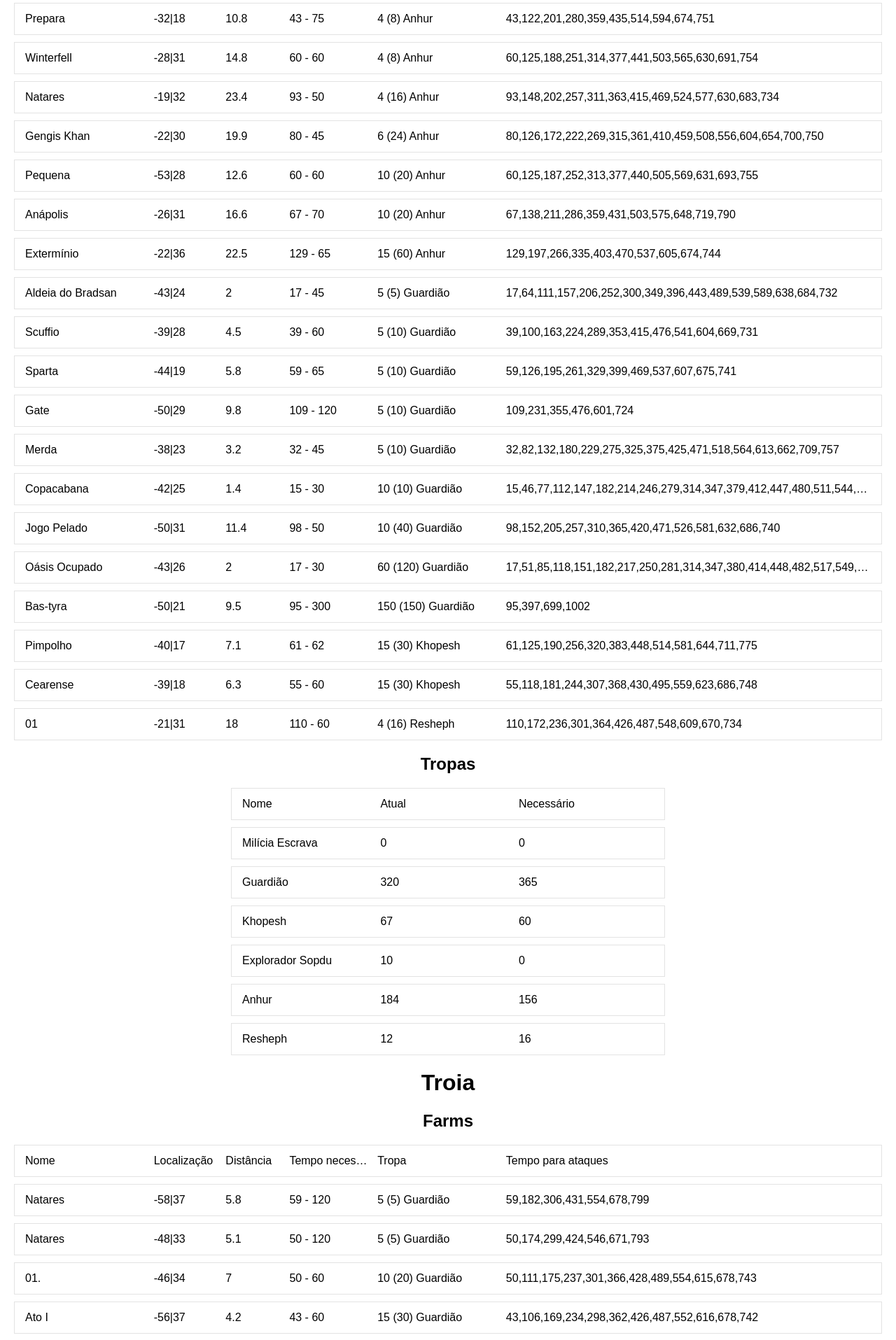
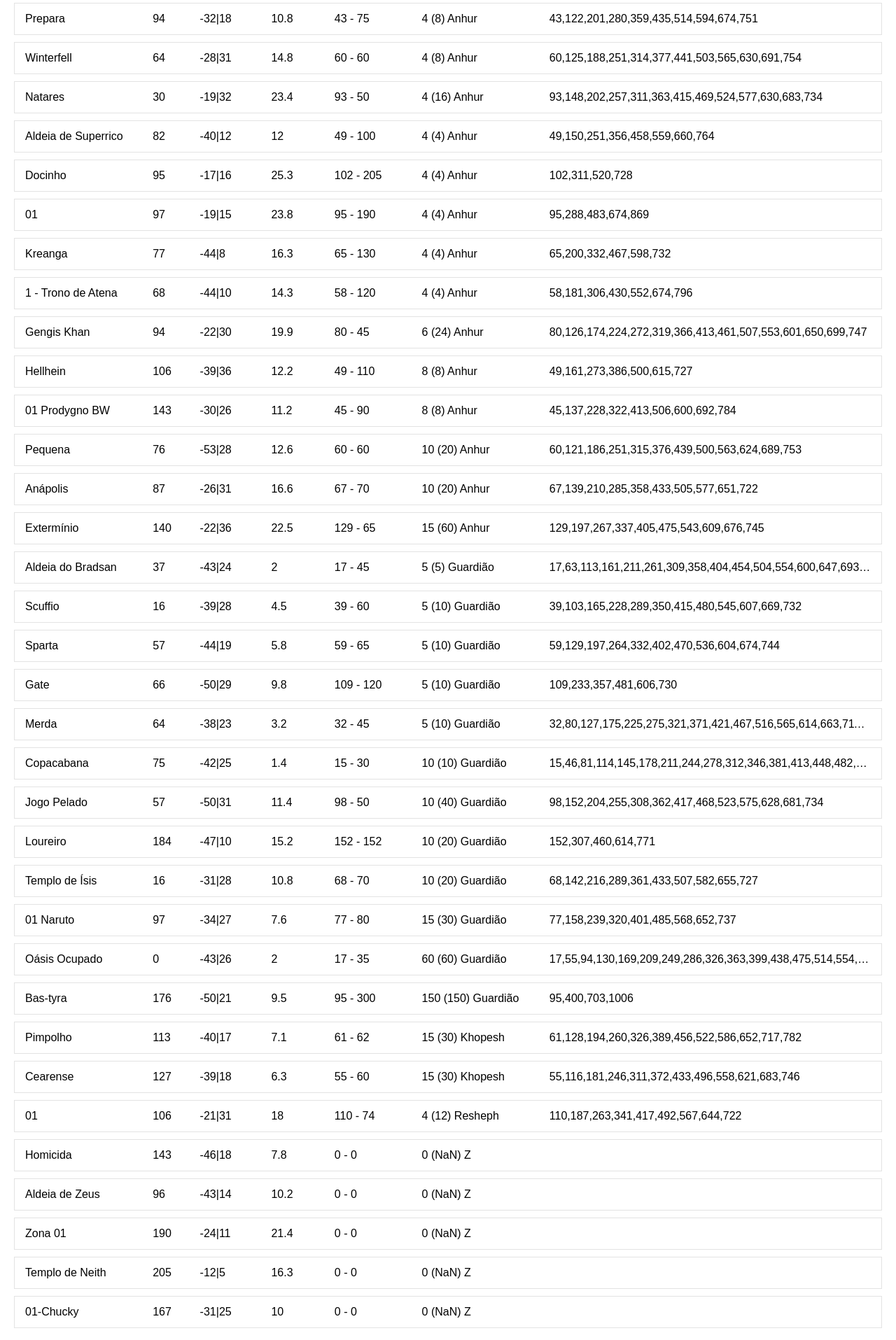
Before and after one commit to jonathanrz/travian-farms, a React (Create React App) app: page / in a window 1280 px wide. Shown: the part 180-2095 px from the top of the page at 70% size. Built offline with nearby package versions, Linux system fonts and the light colour scheme.

Commit message:
Update troops and add vilaggers field

```diff
--- a/src/alexandria/farms.json
+++ b/src/alexandria/farms.json
@@ -2,6 +2,7 @@
   {
     "id": 1,
     "name": "Aldeia do Bradsan",
+    "villagers": 37,
     "localization": "-43|24",
     "distance": 2,
     "time": 17,
@@ -14,6 +15,7 @@
   {
     "id": 2,
     "name": "Copacabana",
+    "villagers": 75,
     "localization": "-42|25",
     "distance": 1.4,
     "time": 15,
@@ -26,6 +28,7 @@
   {
     "id": 3,
     "name": "Scuffio",
+    "villagers": 16,
     "localization": "-39|28",
     "distance": 4.5,
     "time": 39,
@@ -38,6 +41,7 @@
   {
     "id": 4,
     "name": "Sparta",
+    "villagers": 57,
     "localization": "-44|19",
     "distance": 5.8,
     "time": 59,
@@ -50,6 +54,7 @@
   {
     "id": 5,
     "name": "Pimpolho",
+    "villagers": 113,
     "localization": "-40|17",
     "distance": 7.1,
     "time": 61,
@@ -62,6 +67,7 @@
   {
     "id": 6,
     "name": "Gate",
+    "villagers": 66,
     "localization": "-50|29",
     "distance": 9.8,
     "time": 109,
@@ -74,6 +80,7 @@
   {
     "id": 7,
     "name": "Pequena",
+    "villagers": 76,
     "localization": "-53|28",
     "distance": 12.6,
     "time": 60,
@@ -86,6 +93,7 @@
   {
     "id": 8,
     "name": "Cearense",
+    "villagers": 127,
     "localization": "-39|18",
     "distance": 6.3,
     "time": 55,
@@ -98,6 +106,7 @@
   {
     "id": 9,
     "name": "Prepara",
+    "villagers": 94,
     "localization": "-32|18",
     "distance": 10.8,
     "time": 43,
@@ -110,6 +119,7 @@
   {
     "id": 10,
     "name": "Winterfell",
+    "villagers": 64,
     "localization": "-28|31",
     "distance": 14.8,
     "time": 60,
@@ -122,6 +132,7 @@
   {
     "id": 12,
     "name": "Jogo Pelado",
+    "villagers": 57,
     "localization": "-50|31",
     "distance": 11.4,
     "time": 98,
@@ -134,10 +145,11 @@
   {
     "id": 14,
     "name": "Oásis Ocupado",
+    "villagers": 0,
     "localization": "-43|26",
     "distance": 2,
     "time": 17,
-    "time_to_attack": 30,
+    "time_to_attack": 35,
     "troops": {
       "type": "Guardião",
       "amount": 60
@@ -146,6 +158,7 @@
   {
     "id": 15,
     "name": "Merda",
+    "villagers": 64,
     "localization": "-38|23",
     "distance": 3.2,
     "time": 32,
@@ -158,6 +171,7 @@
   {
     "id": 16,
     "name": "Gengis Khan",
+    "villagers": 94,
     "localization": "-22|30",
     "distance": 19.9,
     "time": 80,
@@ -170,6 +184,7 @@
   {
     "id": 17,
     "name": "Natares",
+    "villagers": 30,
     "localization": "-19|32",
     "distance": 23.4,
     "time": 93,
@@ -182,6 +197,7 @@
   {
     "id": 18,
     "name": "Anápolis",
+    "villagers": 87,
     "localization": "-26|31",
     "distance": 16.6,
     "time": 67,
@@ -194,6 +210,7 @@
   {
     "id": 19,
     "name": "Extermínio",
+    "villagers": 140,
     "localization": "-22|36",
     "distance": 22.5,
     "time": 129,
@@ -206,10 +223,11 @@
   {
     "id": 20,
     "name": "01",
+    "villagers": 106,
     "localization": "-21|31",
     "distance": 18,
     "time": 110,
-    "time_to_attack": 60,
+    "time_to_attack": 74,
     "troops": {
       "type": "Resheph",
       "amount": 4
@@ -218,6 +236,7 @@
   {
     "id": 21,
     "name": "Bas-tyra",
+    "villagers": 176,
     "localization": "-50|21",
     "distance": 9.5,
     "time": 95,
@@ -226,5 +245,200 @@
       "type": "Guardião",
       "amount": 150
     }
+  },
+  {
+    "id": 22,
+    "name": "Homicida",
+    "villagers": 143,
+    "localization": "-46|18",
+    "distance": 7.8,
+    "time": 0,
+    "time_to_attack": 0,
+    "troops": {
+      "type": "Z",
+      "amount": 0
+    }
+  },
+  {
+    "id": 23,
+    "name": "Aldeia de Zeus",
+    "villagers": 96,
+    "localization": "-43|14",
+    "distance": 10.2,
+    "time": 0,
+    "time_to_attack": 0,
+    "troops": {
+      "type": "Z",
+      "amount": 0
+    }
+  },
+  {
+    "id": 24,
+    "name": "Aldeia de Superrico",
+    "villagers": 82,
+    "localization": "-40|12",
+    "distance": 12,
+    "time": 49,
+    "time_to_attack": 100,
+    "troops": {
+      "type": "Anhur",
+      "amount": 4
+    }
+  },
+  {
+    "id": 25,
+    "name": "Docinho",
+    "villagers": 95,
+    "localization": "-17|16",
+    "distance": 25.3,
+    "time": 102,
+    "time_to_attack": 205,
+    "troops": {
+      "type": "Anhur",
+      "amount": 4
+    }
+  },
+  {
+    "id": 26,
+    "name": "01",
+    "villagers": 97,
+    "localization": "-19|15",
+    "distance": 23.8,
+    "time": 95,
+    "time_to_attack": 190,
+    "troops": {
+      "type": "Anhur",
+      "amount": 4
+    }
+  },
+  {
+    "id": 27,
+    "name": "Zona 01",
+    "villagers": 190,
+    "localization": "-24|11",
+    "distance": 21.4,
+    "time": 0,
+    "time_to_attack": 0,
+    "troops": {
+      "type": "Z",
+      "amount": 0
+    }
+  },
+  {
+    "id": 28,
+    "name": "Kreanga",
+    "villagers": 77,
+    "localization": "-44|8",
+    "distance": 16.3,
+    "time": 65,
+    "time_to_attack": 130,
+    "troops": {
+      "type": "Anhur",
+      "amount": 4
+    }
+  },
+  {
+    "id": 29,
+    "name": "1 - Trono de Atena",
+    "villagers": 68,
+    "localization": "-44|10",
+    "distance": 14.3,
+    "time": 58,
+    "time_to_attack": 120,
+    "troops": {
+      "type": "Anhur",
+      "amount": 4
+    }
+  },
+  {
+    "id": 30,
+    "name": "Loureiro",
+    "villagers": 184,
+    "localization": "-47|10",
+    "distance": 15.2,
+    "time": 152,
+    "time_to_attack": 152,
+    "troops": {
+      "type": "Guardião",
+      "amount": 10
+    }
+  },
+  {
+    "id": 32,
+    "name": "Hellhein",
+    "villagers": 106,
+    "localization": "-39|36",
+    "distance": 12.2,
+    "time": 49,
+    "time_to_attack": 110,
+    "troops": {
+      "type": "Anhur",
+      "amount": 8
+    }
+  },
+  {
+    "id": 33,
+    "name": "Templo de Neith",
+    "villagers": 205,
+    "localization": "-12|5",
+    "distance": 16.3,
+    "time": 0,
+    "time_to_attack": 0,
+    "troops": {
+      "type": "Z",
+      "amount": 0
+    }
+  },
+  {
+    "id": 34,
+    "name": "Templo de Ísis",
+    "villagers": 16,
+    "localization": "-31|28",
+    "distance": 10.8,
+    "time": 68,
+    "time_to_attack": 70,
+    "troops": {
+      "type": "Guardião",
+      "amount": 10
+    }
+  },
+  {
+    "id": 35,
+    "name": "01 Naruto",
+    "villagers": 97,
+    "localization": "-34|27",
+    "distance": 7.6,
+    "time": 77,
+    "time_to_attack": 80,
+    "troops": {
+      "type": "Guardião",
+      "amount": 15
+    }
+  },
+  {
+    "id": 36,
+    "name": "01-Chucky",
+    "villagers": 167,
+    "localization": "-31|25",
+    "distance": 10,
+    "time": 0,
+    "time_to_attack": 0,
+    "troops": {
+      "type": "Z",
+      "amount": 0
+    }
+  },
+  {
+    "id": 37,
+    "name": "01 Prodygno BW",
+    "villagers": 143,
+    "localization": "-30|26",
+    "distance": 11.2,
+    "time": 45,
+    "time_to_attack": 90,
+    "troops": {
+      "type": "Anhur",
+      "amount": 8
+    }
   }
 ]
--- a/src/alexandria/troops.json
+++ b/src/alexandria/troops.json
@@ -1,8 +1,9 @@
 {
   "Milícia Escrava": 0,
-  "Guardião": 320,
-  "Khopesh": 67,
+  "Guardião": 375,
+  "Khopesh": 90,
   "Explorador Sopdu": 10,
-  "Anhur": 184,
-  "Resheph": 12
+  "Anhur": 216,
+  "Resheph": 16,
+  "ariete": 2
 }
--- a/src/farmtable/index.js
+++ b/src/farmtable/index.js
@@ -15,6 +15,7 @@
   }
 
   generateTime(farm) {
+    if(farm.time === 0) return ""
     const { maxTimeDerired } = this.props;
 
     let times = [farm.time]
@@ -35,6 +36,9 @@
           <span style={{ width: '15%' }}>
             Nome
           </span>
+          <span style={{ width: '5%' }}>
+            Habitantes
+          </span>
           <span style={{ width: '8%' }}>
             Localização
           </span>
@@ -47,7 +51,7 @@
           <span style={{ width: '15%' }}>
             Tropa
           </span>
-          <span style={{ width: '45%' }}>
+          <span style={{ width: '40%' }}>
             Tempo para ataques
           </span>
         </div>
@@ -55,6 +59,9 @@
           <div key={item.id} className="table-row">
             <span style={{ width: '15%' }}>
               {item.name}
+            </span>
+            <span style={{ width: '5%' }}>
+              {item.villagers}
             </span>
             <span style={{ width: '8%' }}>
               {item.localization}
@@ -68,7 +75,7 @@
             <span style={{ width: '15%' }}>
               {item.troops.amount} ({necessaryTroopsByTime(item)}) {item.troops.type}
             </span>
-            <span style={{ width: '45%' }}>
+            <span style={{ width: '40%' }}>
               {this.generateTime(item)}
             </span>
           </div>
--- a/src/troia/troops.json
+++ b/src/troia/troops.json
@@ -1,5 +1,5 @@
 {
-  "Milícia Escrava": 13,
+  "Milícia Escrava": 5,
   "Guardião": 91,
   "Khopesh": 0,
   "Explorador Sopdu": 0,
--- a/src/troops.json
+++ b/src/troops.json
@@ -22,5 +22,13 @@
   {
     "id": 6,
     "name": "Resheph"
+  },
+  {
+    "id": 7,
+    "name": "Aríete"
+  },
+  {
+    "id": 8,
+    "name": "Catapulta"
   }
 ]
```
